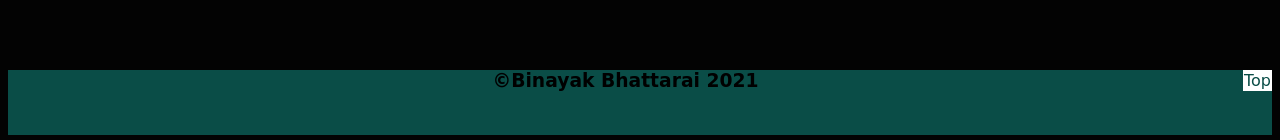
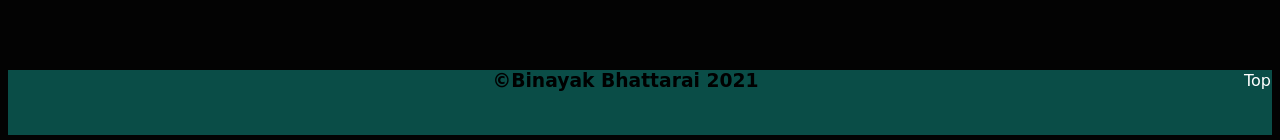
Before and after one commit to B-Binayak/Portfolio, a plain HTML site: page portfolio.html in a window 1280 px wide. Shown: the part 665-805 px from the top of the page. Drawn offline with Linux system fonts and the light colour scheme.

Commit message:
Update Portfolio.css

```diff
--- a/Portfolio.css
+++ b/Portfolio.css
@@ -75,9 +75,8 @@ body {
 
 #top {
     text-decoration: solid;
-    color: rgb(10, 77, 71);
-    border: 1px solid white;
-    background-color: white;
+    color: white;
+    border: 1px solid rgb(10, 77, 71);
     position: relative;
     margin-bottom: 5px;
     float: right;
```
